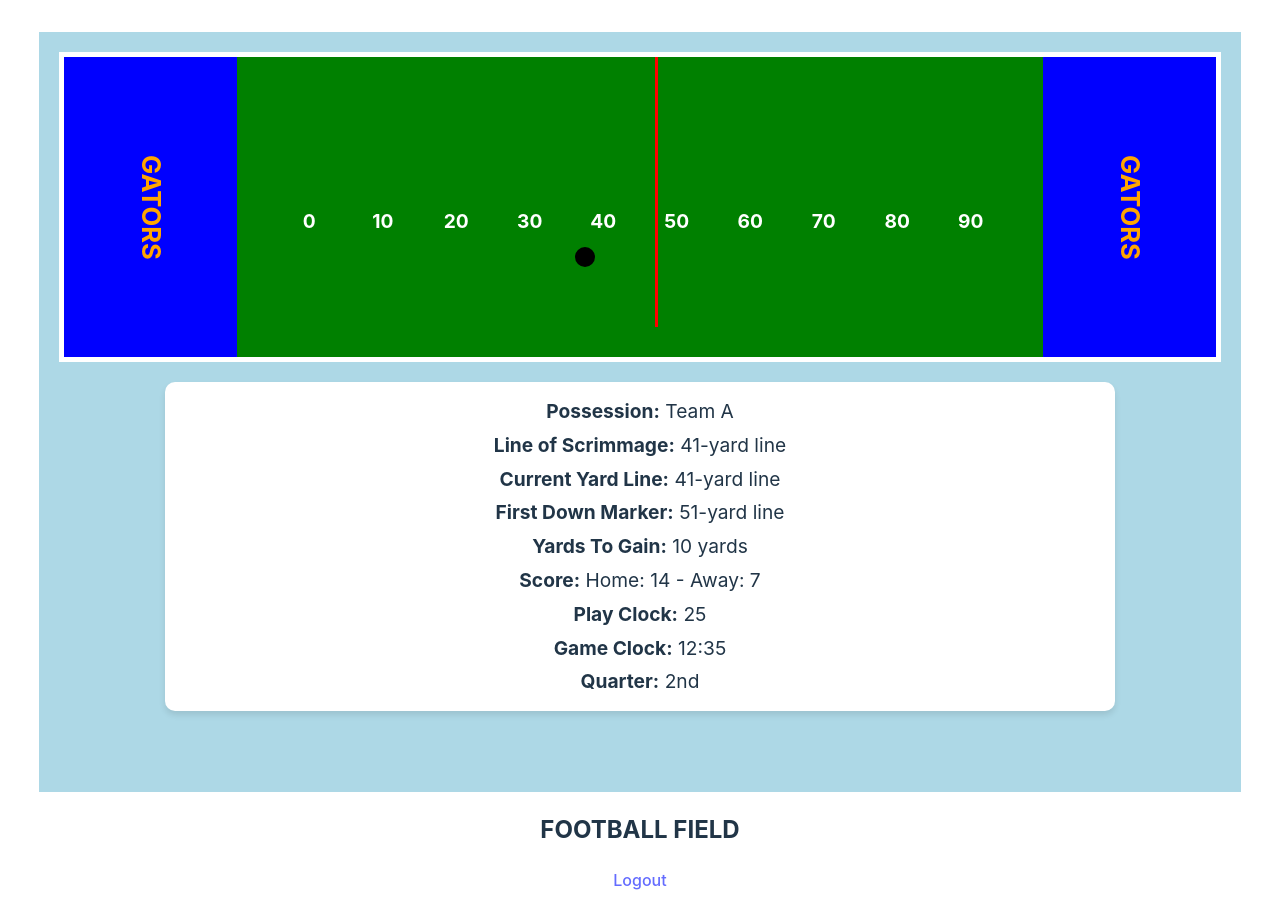
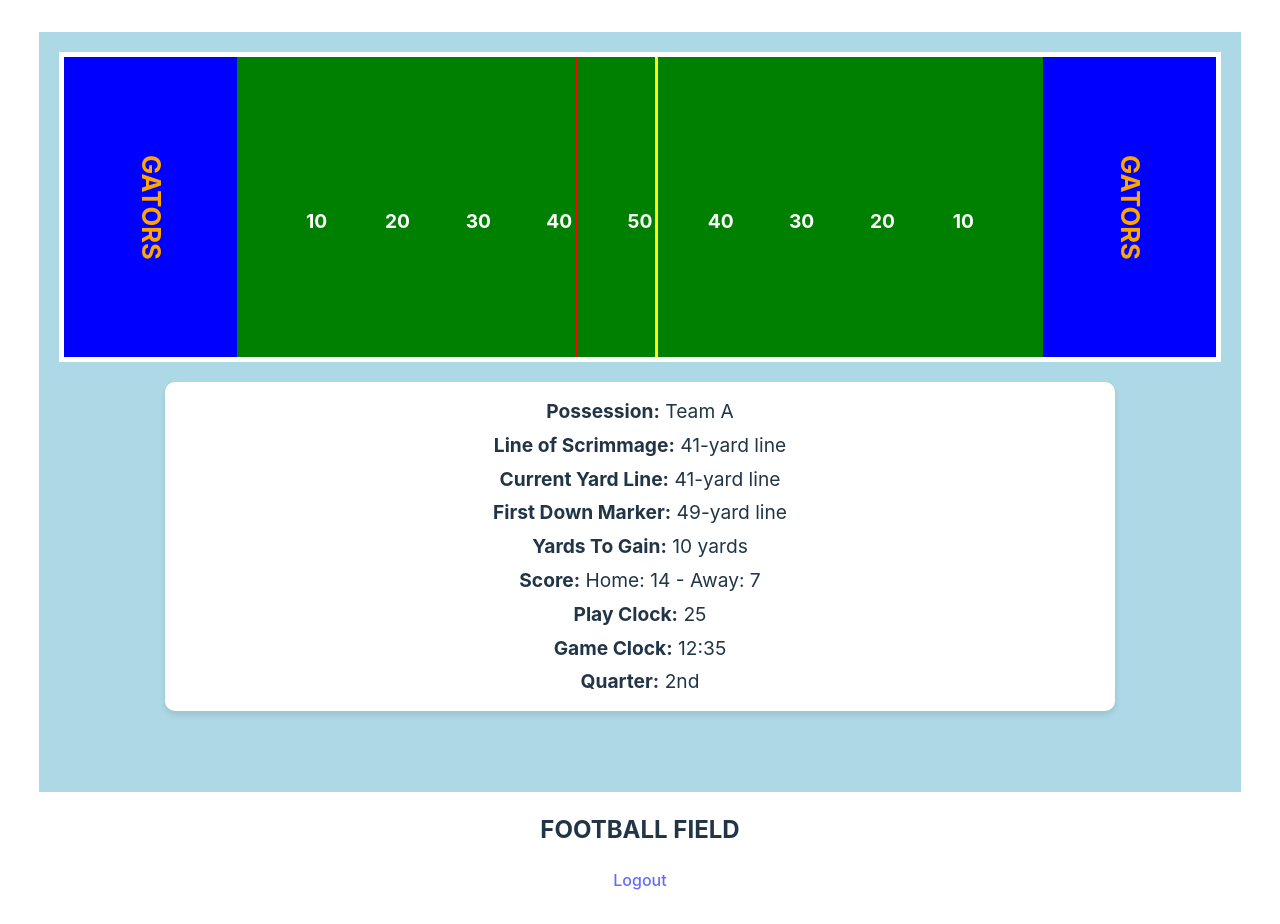
Before and after one commit to millerandrew1/GatorBall, a React (Vite) app in the folder react/: page /data in a window 1280 px wide. Built offline with nearby package versions, Linux system fonts and the light colour scheme.

Commit message:
Yardage Lines Fix

```diff
--- a/react/src/Data.css
+++ b/react/src/Data.css
@@ -99,7 +99,14 @@
 /* First Down Marker */
 .first-down-marker {
   position: absolute;
-  bottom: 10%;
+  width: 3px;
+  height: 100%;
+  background-color: yellow;
+  transition: left 0.5s ease-in-out;
+}
+
+.current-yard-marker {
+  position: absolute;
   width: 3px;
   height: 100%;
   background-color: red;
--- a/react/src/Data.jsx
+++ b/react/src/Data.jsx
@@ -18,10 +18,24 @@
     // Simulate dynamic updates (replace with actual data fetching)
     const interval = setInterval(() => {
       const randomYards = Math.random() * 100;
+      const currentYards =
+        randomYards > 50
+          ? 100 - Math.floor(randomYards)
+          : Math.floor(randomYards);
+      const firstDownYards =
+        randomYards + 10 > 50
+          ? 100 - Math.floor(randomYards + 10)
+          : Math.floor(randomYards + 10);
+
+      const outcome =
+        firstDownYards <= 0 || firstDownYards >= 100
+          ? "TOUCHDOWN"
+          : `${Math.floor(firstDownYards)}-yard line`;
+
       setDistance(randomYards);
-      setLineOfScrimmage(`${Math.floor(randomYards)}-yard line`);
-      setCurrentYardLine(`${Math.floor(randomYards)}-yard line`);
-      setFirstDownMarker(`${Math.floor(randomYards + 10)}-yard line`);
+      setLineOfScrimmage(`${Math.floor(currentYards)}-yard line`);
+      setCurrentYardLine(`${Math.floor(currentYards)}-yard line`);
+      setFirstDownMarker(outcome);
       setYardsToGain("10 yards");
       setScore("Home: 14 - Away: 7");
       setPlayClock("25");
@@ -44,22 +58,28 @@
           {/* Play Area */}
           <div className="play-area">
             {/* Yard Lines */}
+            {/* Yard Lines */}
             <div className="yard-lines">
-              {Array.from({ length: 10 }).map((_, i) => (
-                <div key={i} className="yard-line-container">
-                  <div className="yard-line"></div>
-                  <div className="yard-marker">{i * 10}</div>
-                </div>
-              ))}
+              {["10", "20", "30", "40", "50", "40", "30", "20", "10"].map(
+                (yard, i) => (
+                  <div key={i} className="yard-line-container">
+                    <div className="yard-line"></div>
+                    <div className="yard-marker">{yard}</div>
+                  </div>
+                )
+              )}
             </div>
-
-            {/* Moving Ball */}
-            <div className="ball" style={{ left: `${distance}%` }}></div>
 
             {/* First Down Marker */}
             <div
               className="first-down-marker"
               style={{ left: `${distance + 10}%` }}
+            ></div>
+
+            {/* Current Yard Marker */}
+            <div
+              className="current-yard-marker"
+              style={{ left: `${distance}%` }}
             ></div>
           </div>
 
```
